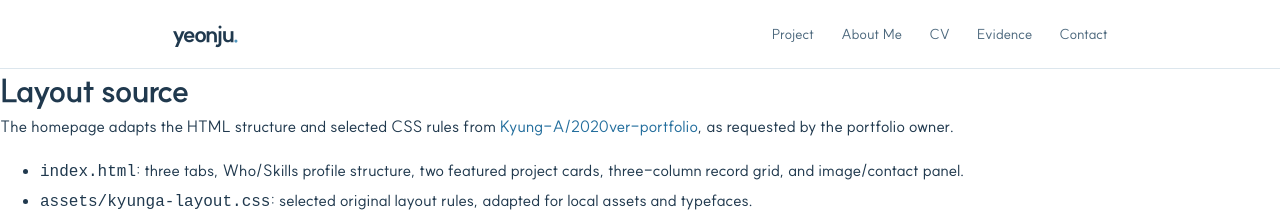
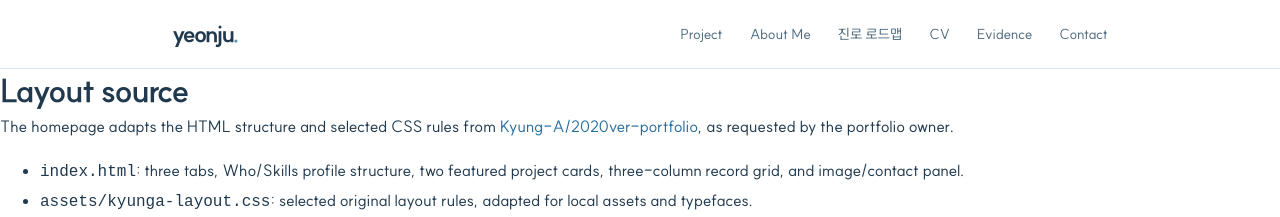
Before and after one commit to KimYeonJuu/KimYeonJuu.github.io, a Jekyll site: the page built from DESIGN-CREDITS.md, in a window 1280 px wide. Shown: the top 217 px of the page. Built offline with Jekyll 4.4.1, drawn with Linux system fonts in a browser that asks for light colours; our own code applies the rules of GitHub Pages for plain Markdown files.

Commit message:
Add career roadmap link to shared navigation

```diff
--- a/_includes/header.html
+++ b/_includes/header.html
@@ -1,5 +1,5 @@
 <header id="header"><div class="wrapper header-inner">
 <a class="wordmark" href="{{ '/' | relative_url }}" aria-label="김연주 홈">yeonju<span>.</span></a>
 <button class="menu-toggle" type="button" aria-label="메뉴 열기" aria-controls="site-nav" aria-expanded="false"><span></span><span></span></button>
-<nav id="site-nav" aria-label="주요 메뉴"><a href="{{ '/#project' | relative_url }}">Project</a><a href="{{ '/#about' | relative_url }}">About Me</a><a href="{{ '/cv.html' | relative_url }}">CV</a><a href="{{ '/evidence.html' | relative_url }}">Evidence</a><a href="{{ '/#contact' | relative_url }}">Contact</a></nav>
+<nav id="site-nav" aria-label="주요 메뉴"><a href="{{ '/#project' | relative_url }}">Project</a><a href="{{ '/#about' | relative_url }}">About Me</a><a href="{{ '/journey.html' | relative_url }}">진로 로드맵</a><a href="{{ '/cv.html' | relative_url }}">CV</a><a href="{{ '/evidence.html' | relative_url }}">Evidence</a><a href="{{ '/#contact' | relative_url }}">Contact</a></nav>
 </div></header>
```
